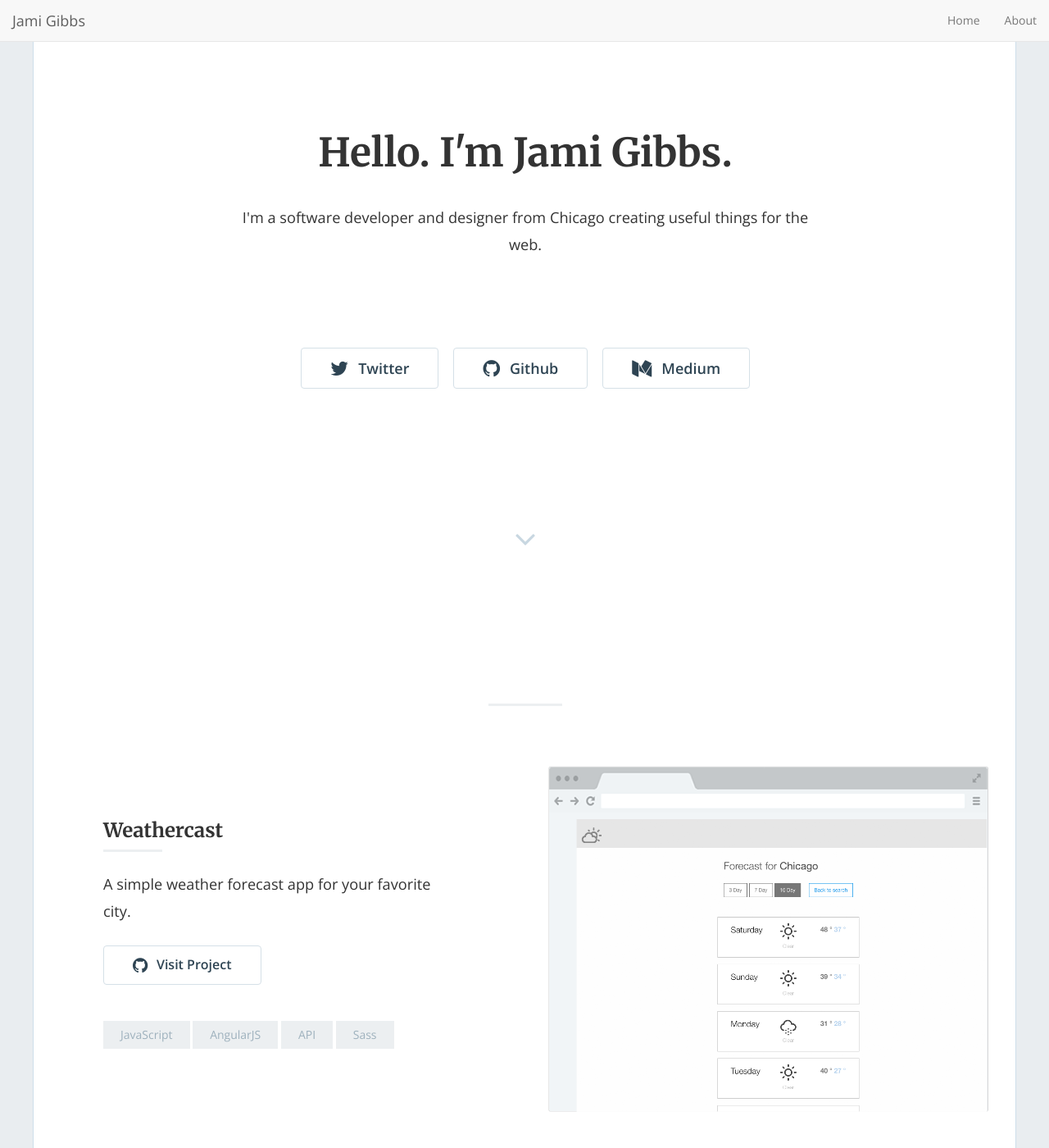
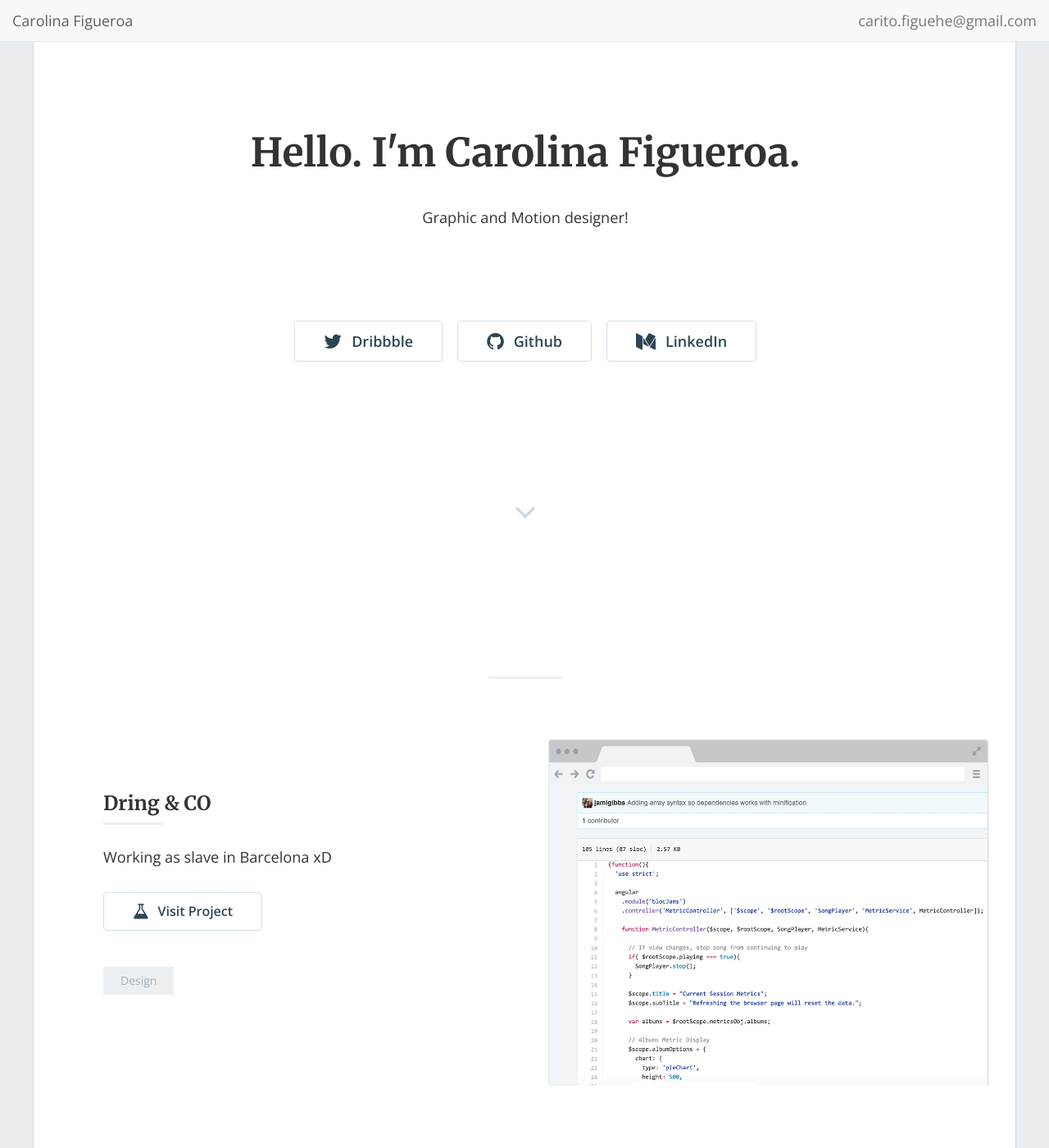
Before and after one commit to randomphenomena/portafolio, a Jekyll site: the page built from index.html, in a window 1280 px wide and 1400 px high. Shown: the whole window at 82% size. Built offline with Jekyll 4.4.1, drawn with Linux system fonts in a browser that asks for light colours; nearby versions of some CDN libraries; the list of posts is cut into pages by our own code; some of the changed text lies outside the part shown.

Commit message:
first draft

```diff
--- a/_config.yml
+++ b/_config.yml
@@ -13,14 +13,14 @@
 # you will see them accessed via {{ site.title }}, {{ site.email }}, and so on.
 # You can create any custom variable you would like, and they will be accessible
 # in the templates via {{ site.myvariable }}.
-title: "Hello. I'm Jami Gibbs."
-email: 'jami0821@gmail.com'
-description: "I'm a software developer and designer from Chicago creating useful things for the web."
+title: "Hello. I'm Carolina Figueroa."
+email: 'carito.figuehe@gmail.com'
+description: "Graphic and Motion designer!"
 baseurl: "" # the subpath of your site, e.g. /blog
-url: "https://jamigibbs.github.io/phantom" # the base hostname & protocol for your site, e.g. https://example.com
-twitter_username: 'jamigibbs'
-github_username: 'jamigibbs'
-medium_username: 'blog.jamigibbs.com'
+url: "https://randomphenomena.com" # the base hostname & protocol for your site, e.g. https://example.com
+dribbble_username: 'randomphenomena'
+github_username: 'randomphenomena'
+linkedin_username: 'carolina-figueroa-herbas'
 
 # Build settings
 markdown: kramdown
@@ -89,8 +89,8 @@ pagination:
 ############################################################
 
 ### Phantom settings
-footer_text: '© 2018 Jami Gibbs'
-admin_name: 'Jami Gibbs'
+footer_text: '© 2022 Carolina Figueroa'
+admin_name: 'Carolina Figueroa'
 google_analytics: "UA-9999999-99" # Update with your own tracking ID
 enable_contact: false
 
--- a/_includes/contact-modal.html
+++ b/_includes/contact-modal.html
@@ -12,7 +12,7 @@
         <form class="form-horizontal form-contact clearfix" action="https://formspree.io/your-email@gmail.com" method="POST">
 
           <div class="form-group">
-            <label class="message-label">Dear Jami,</label>
+            <label class="message-label">Dear Carito,</label>
             <textarea class="message form-control" rows="8" name="body" placeholder="Type your message..."></textarea>
           </div>
 
--- a/_includes/header.html
+++ b/_includes/header.html
@@ -45,11 +45,12 @@
           </div>
           <div id="navbar" class="navbar-collapse collapse">
             <ul class="nav navbar-nav navbar-right">
-              {% for item in site.nav_item %}
+              <a class="navbar-brand" href = "mailto: {{ site.email }}">{{ site.email }}</a>
+              <!-- {% for item in site.nav_item %}
                 <li>
                   <a href="{{ item.url }}">{{ item.text }}</a>
                 </li>
-              {% endfor %}
+              {% endfor %} -->
             </ul>
           </div>
       </div>
--- a/_includes/home-hero.html
+++ b/_includes/home-hero.html
@@ -27,15 +27,9 @@
 
           <div class="hero-buttons">
 
-            {% if site.twitter_username != '' %}
-              <a href="https://twitter.com/{{ site.twitter_username }}"><button class="btn btn-default btn-lg"><i class="fa fa-twitter fa-lg"></i>Twitter</button></a>
-            {% endif %}
-            {% if site.github_username != '' %}
-              <a href="https://github.com/{{ site.github_username }}"><button class="btn btn-default btn-lg"><i class="fa fa-github fa-lg"></i>Github</button></a>
-            {% endif %}
-            {% if site.medium_username != '' %}
-              <a href="https://{{ site.medium_username }}"><button class="btn btn-default btn-lg"><i class="fa fa-medium fa-lg"></i>Medium</button></a>
-            {% endif %}
+              <a href="https://dribbble.com/randomphenomena/"><button class="btn btn-default btn-lg"><i class="fa fa-twitter fa-lg"></i>Dribbble</button></a>
+              <a href="https://github.com/randomphenomena"><button class="btn btn-default btn-lg"><i class="fa fa-github fa-lg"></i>Github</button></a>
+              <a href="https://www.linkedin.com/in/{{ site.linkedin_username }}"><button class="btn btn-default btn-lg"><i class="fa fa-medium fa-lg"></i>LinkedIn</button></a>
 
           </div>
 
--- a/_layouts/inner.html
+++ b/_layouts/inner.html
@@ -4,7 +4,7 @@
     <div class="container">
       <div class="row">
         <div class="col-md-8 col-md-offset-2">
-
+INNER HTML !!!!!!!!!!!!!!!!!!!!!!!!!!!!!!!!!!!!!!!!!!!!!!!!
           {{ content }}
 
         </div>
```
Also changed, not shown: _posts/2016-02-17-weathercast.md (deleted, +0 -13 lines), _posts/2016-02-20-bloc-jams-angular.md (deleted, +0 -13 lines), _posts/2022-02-13-american-flyers.md (added, +13 -0 lines), _posts/2022-02-13-drink-co.md (added, +13 -0 lines), 4 other files.
